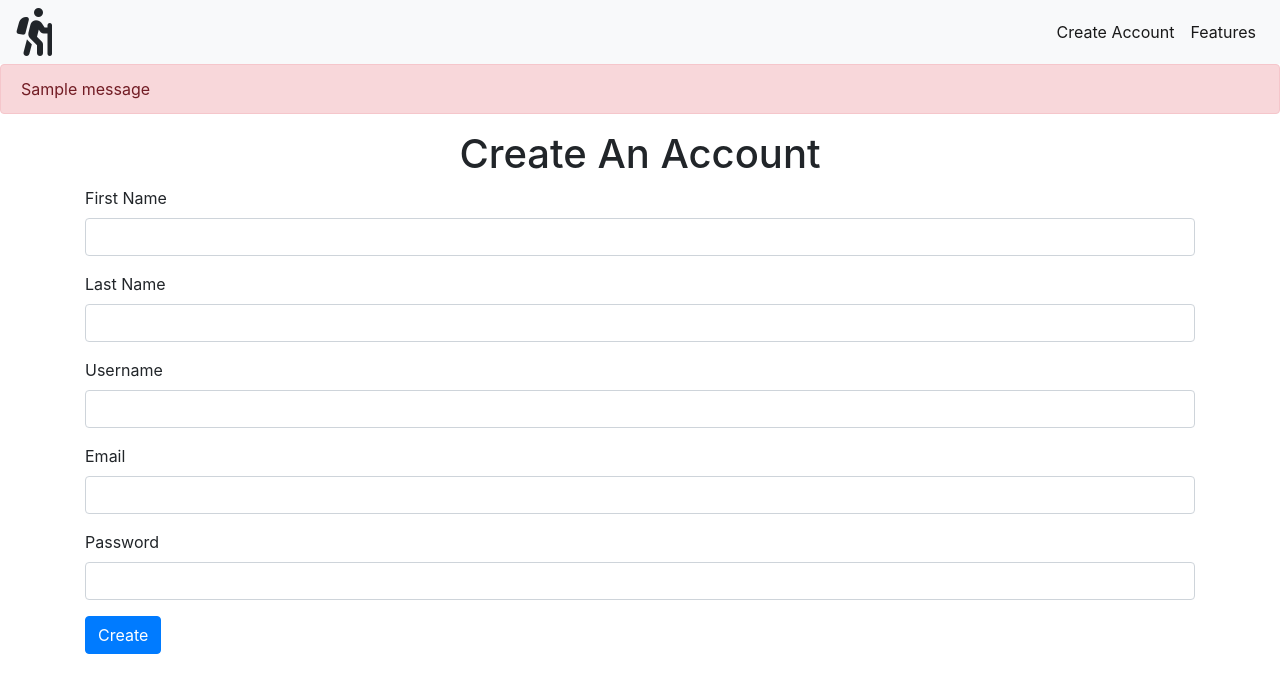
After one commit to jakejg/Backcountry-Food-Planner, a Flask app: page /register in a window 1280 px wide. The commit adds this page. Shown: the top 693 px of the page. Run offline with Flask 2, Linux system fonts and the light colour scheme; tables that the repository leaves empty hold one stand-in row (values such as "Sample post"); one stand-in notice (Sample message) is shown; some libraries are stand-ins or nearby versions.

Commit message:
added functionality for creating an account and logging in

```diff
--- a/Templates/base.html
+++ b/Templates/base.html
@@ -7,8 +7,30 @@
     <link rel="stylesheet" href="/static/styles.css">
 </head>
 <body>
+    <nav class="navbar navbar-expand-sm navbar-light bg-light">
+        <i class="fas fa-hiking fa-3x"></i>
+        <button class="navbar-toggler" type="button" data-toggle="collapse" data-target="#navbarNav" aria-controls="navbarNav" aria-expanded="false" aria-label="Toggle navigation">
+          <span class="navbar-toggler-icon"></span>
+        </button>
+        <div class="collapse navbar-collapse justify-content-end" id="navbarNav">
+          <ul class="navbar-nav">
+            <li class="nav-item active">
+              <a class="nav-link" href="/user">Create Account</a>
+            </li>
+            <li class="nav-item active">
+              <a class="nav-link" href="#">Features</a>
+            </li>
+          </ul>
+        </div>
+      </nav>
+      {% for msg in get_flashed_messages() %}
+        <div class="alert alert-danger" role="alert">
+        {{msg}}
+            </div>
+        {% endfor %}
     {% block content %}{% endblock %}
 </body>
+<script src="https://kit.fontawesome.com/8c66075b4b.js" crossorigin="anonymous"></script>
 <script src="https://code.jquery.com/jquery-3.4.1.slim.min.js" integrity="sha384-J6qa4849blE2+poT4WnyKhv5vZF5SrPo0iEjwBvKU7imGFAV0wwj1yYfoRSJoZ+n" crossorigin="anonymous"></script>
 <script src="https://cdn.jsdelivr.net/npm/popper.js@1.16.0/dist/umd/popper.min.js" integrity="sha384-Q6E9RHvbIyZFJoft+2mJbHaEWldlvI9IOYy5n3zV9zzTtmI3UksdQRVvoxMfooAo" crossorigin="anonymous"></script>
 <script src="https://stackpath.bootstrapcdn.com/bootstrap/4.4.1/js/bootstrap.min.js" integrity="sha384-wfSDF2E50Y2D1uUdj0O3uMBJnjuUD4Ih7YwaYd1iqfktj0Uod8GCExl3Og8ifwB6" crossorigin="anonymous"></script>
--- /dev/null
+++ b/Templates/user/register.html
@@ -0,0 +1,12 @@
+{% extends 'base.html' %}
+
+{% block content %}
+<h1 class="text-center">Create An Account</h1>
+<div class="container">
+<form method="POST">
+    {% include 'form.html' %}
+
+    <button class="btn btn-primary" type="submit">Create</button>
+</form>
+</div>
+{% endblock %}
--- a/app.py
+++ b/app.py
@@ -1,7 +1,7 @@
 import os
 from flask import Flask, render_template, request, flash, redirect, session, g, url_for
 from models import db, connect_db, Trip, Meal, User, TripMeal, Ingredient
-from forms import TripForm, SelectMealForm, SelectField, CreateMealForm, populate_select_meal_form
+from forms import TripForm, SelectMealForm, SelectField, CreateMealForm, CreateUserAccount, LoginUser, populate_select_meal_form
 from api_requests import search_for_a_food, get_nutrition_data
 from unit_conversions import to_lbs
 
@@ -99,11 +99,90 @@ def show_create_meal_page():
 
 @app.route('/meal/api', methods=["POST"])
 def api():
-    """Get search term from create meal form, and return data"""
+    """Get search term from, and return data"""
 
     params = request.json['params']
 
     return search_for_a_food(params.get('item'), params.get('brandOwner'))
+
+# User Routes///////////////////////////////
+
+@app.route('/register', methods=["GET", "POST"])
+def register():
+    """ Allow a new user to register"""
+
+    form = CreateUserAccount()
+
+    if form.validate_on_submit():
+        try:
+            f = form
+            user = User.register(f.username.data,
+                                f.password.data,
+                                f.email.data,
+                                f.first_name.data,
+                                f.last_name.data,
+                                f.is_admin.data)
+            db.session.add(user)
+            db.session.commit()
+
+        except IntegrityError:
+            flash("Username already taken", 'danger')
+            return render_template('/user/register.html', form=form)
+
+        session['user_name'] = user.username
+        return redirect(f'/users/{user.username}')
+
+    return render_template('/user/register.html', form=form)
+
+@app.route('/login', methods=["GET", "POST"])
+def login():
+    """Authenticate a user"""
+
+    form = LoginUser()
+
+    if form.validate_on_submit():
+        f = form
+        user = User.login(f.username.data, f.password.data)
+
+        if user:
+            session['user_name'] = user.username
+            return redirect(f'/users/{user.username}')
+
+        elif user is None:
+            form.username.errors = ["Username Not Found"]
+        else:
+            form.password.errors = ["Incorrect Password"]
+
+    return render_template('/user/login.html', form=form)
+
+
+# @app.route('/users/<username>')
+# def secret(username):
+#     """Show info about a user"""
+
+#     user = User.query.get_or_404(username)
+
+#     return render_template('user-info.html', user=user)
+
+
+
+# @app.route('/logout')
+# def logout():
+#     """Log a user out"""
+#     session.pop('user_name')
+#     flash("You are now logged out")
+#     return redirect('/login')
+
+
+
+# @app.route('/logout')
+# def logout():
+#     """Handle logout of user."""
+
+#     do_logout()
+#     flash("You are now logged out")
+#     return redirect(url_for('login'))
+
 
 def create_ingredient(food):
     """Check if ingredient exists and if not
--- a/forms.py
+++ b/forms.py
@@ -2,7 +2,7 @@ from flask_wtf import FlaskForm
 from wtforms import StringField, PasswordField, HiddenField
 from wtforms_components import TimeField, StringField, IntegerField, SelectField, DateTimeField
 from wtforms.fields.html5 import DateTimeLocalField
-from wtforms.validators import DataRequired, Email, Length, AnyOf
+from wtforms.validators import DataRequired, Email, Length, AnyOf, InputRequired
 
 
 
@@ -44,10 +44,15 @@ class CreateMealForm(FlaskForm):
     title = StringField('Name of Meal', validators=[DataRequired()])
     type_ = StringField('Type of Meal', validators=[DataRequired(), AnyOf(["breakfast", "lunch", "dinner"], message="You Must pick breakfast, lunch, or dinner")])
 
-class UserAddForm(FlaskForm):
-    """Form for adding users."""
+class CreateUserAccount(FlaskForm):
 
-    username = StringField('Username', validators=[DataRequired()])
-    email = StringField('E-mail', validators=[DataRequired(), Email()])
-    password = PasswordField('Password', validators=[Length(min=6)])
-    image_url = StringField('(Optional) Image URL')
+    first_name = StringField("First Name", validators=[InputRequired()])
+    last_name = StringField("Last Name", validators=[InputRequired()])
+    username = StringField("Username", validators=[InputRequired()])
+    email = StringField("Email", validators=[InputRequired(), Email(message="That email doesn't seem valid")])
+    password = PasswordField("Password", validators=[InputRequired()])
+
+class LoginUser(FlaskForm):
+
+    username = StringField("Username", validators=[InputRequired()])
+    password = PasswordField("Password", validators=[InputRequired()])
```
Also changed, not shown: Templates/user/login.html (added, +12 -0 lines), models.py (+22 -0 lines).
